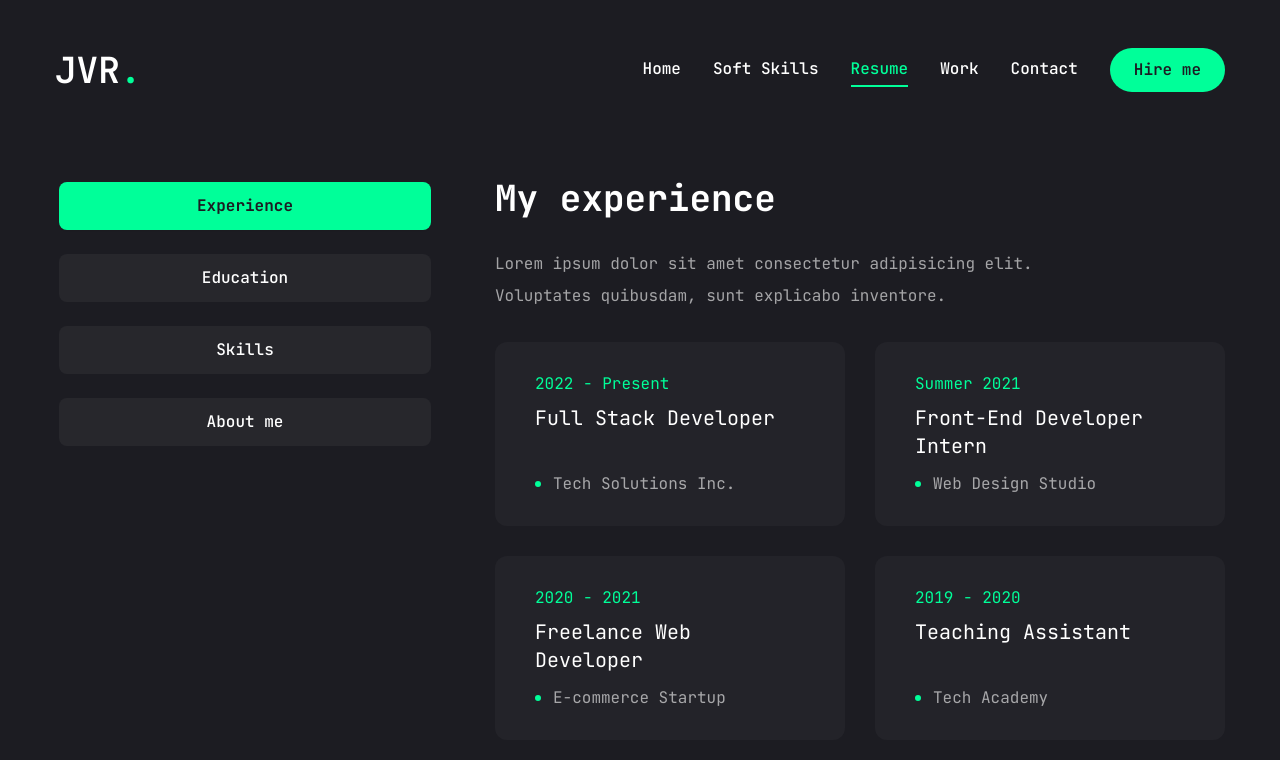
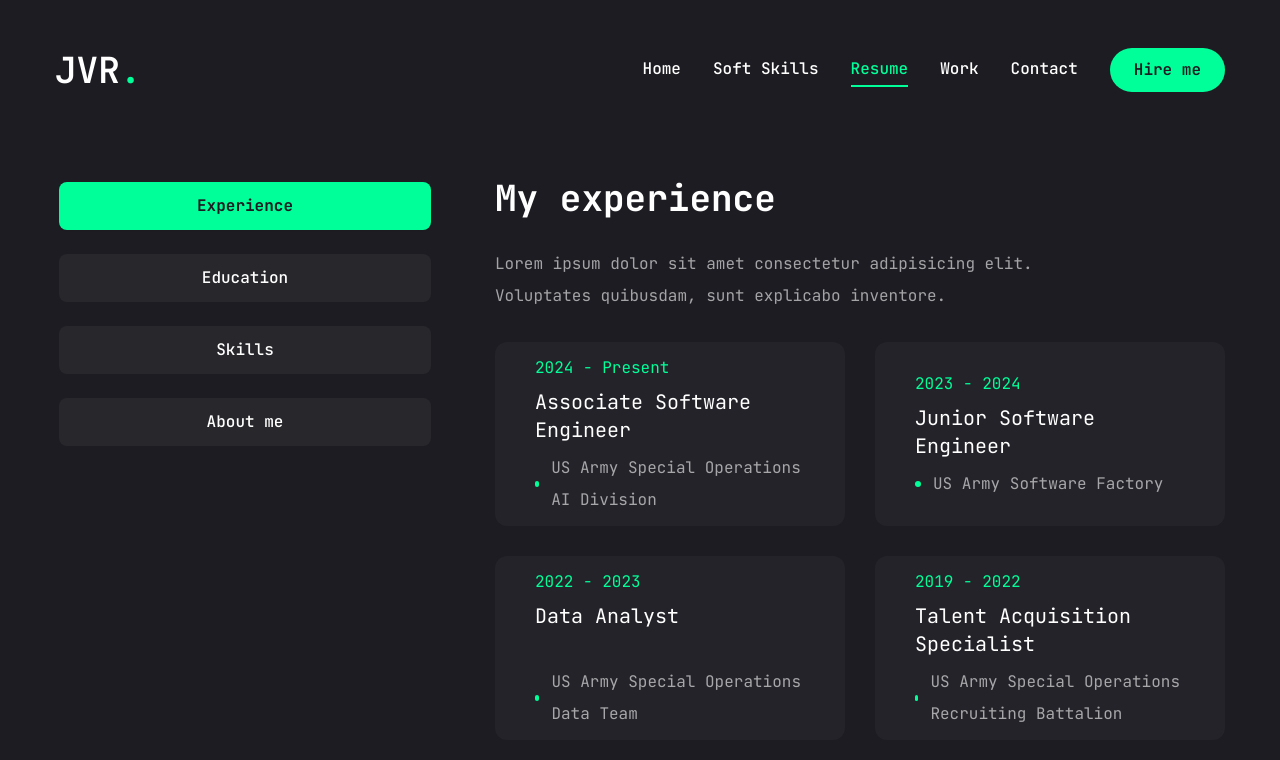
Before and after one commit to JaimeVRodriguez/PersonalWebsite, a Next.js app: page /resume in a window 1280 px wide. Shown: the top 760 px of the page. Built offline with nearby package versions, Linux system fonts and the light colour scheme.

Commit message:
update experience

```diff
--- a/app/resume/page.jsx
+++ b/app/resume/page.jsx
@@ -60,34 +60,34 @@ const experience = {
     "Lorem ipsum dolor sit amet consectetur adipisicing elit. Voluptates quibusdam, sunt explicabo inventore.",
   items: [
     {
-      company: "Tech Solutions Inc.",
-      position: "Full Stack Developer",
-      duration: "2022 - Present",
+      company: "US Army Special Operations AI Division",
+      position: "Associate Software Engineer",
+      duration: "2024 - Present",
     },
     {
-      company: "Web Design Studio",
-      position: "Front-End Developer Intern",
-      duration: "Summer 2021",
+      company: "US Army Software Factory",
+      position: "Junior Software Engineer",
+      duration: "2023 - 2024",
     },
     {
-      company: "E-commerce Startup",
-      position: "Freelance Web Developer",
-      duration: "2020 - 2021",
+      company: "US Army Special Operations Data Team",
+      position: "Data Analyst",
+      duration: "2022 - 2023",
     },
     {
-      company: "Tech Academy",
-      position: "Teaching Assistant",
-      duration: "2019 - 2020",
+      company: "US Army Special Operations Recruiting Battalion",
+      position: "Talent Acquisition Specialist",
+      duration: "2019 - 2022",
     },
     {
-      company: "Digital Agency",
-      position: "UI/UX Designer",
-      duration: "2018 - 2019",
+      company: "US Army Special Operations",
+      position: "Market Research Analyst",
+      duration: "2016 - 2019",
     },
     {
-      company: "Software Development Firm",
-      position: "Junior Developer",
-      duration: "2017 - 2018",
+      company: "US Army",
+      position: "Supervisory Training Specialist",
+      duration: "2009 - 2016",
     },
   ],
 };
```
